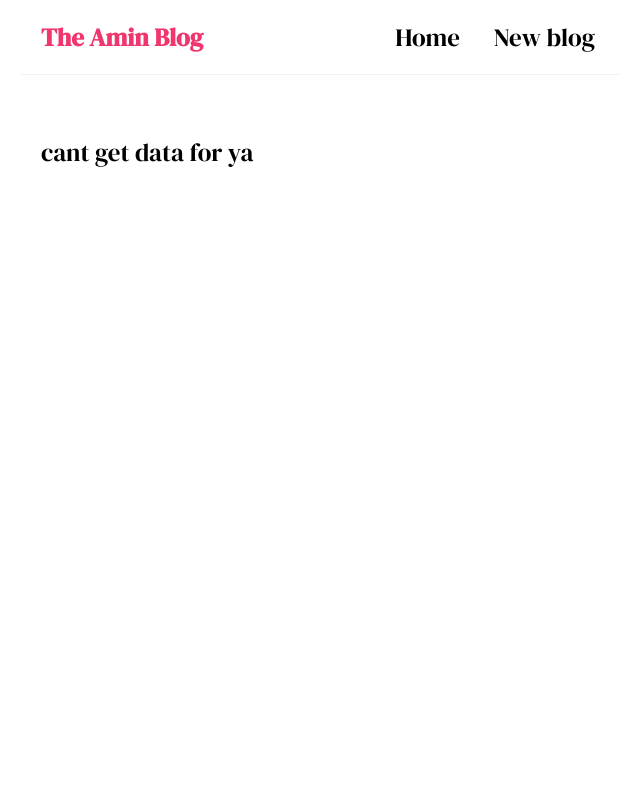
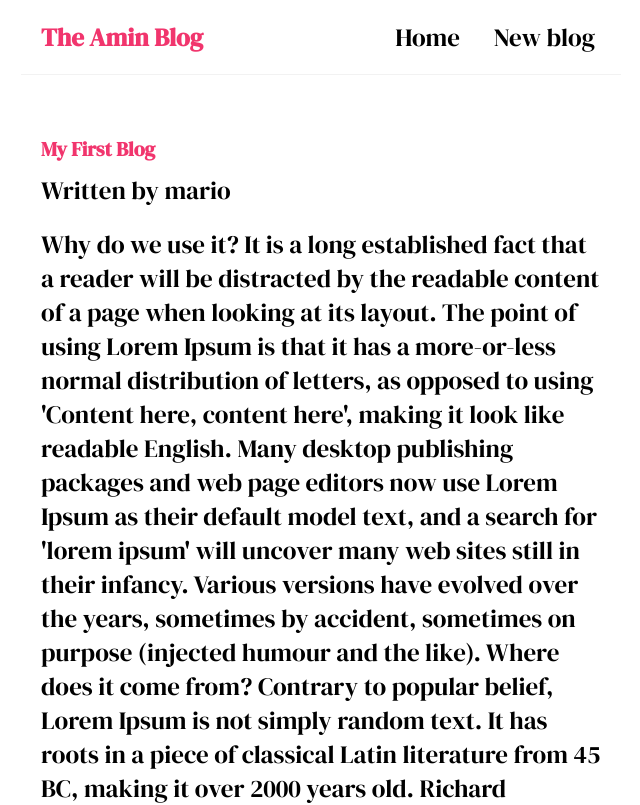
Before and after one commit to Aminriyad/Local-Blogger, a React (Create React App) app in the folder my-app/: page /blogs/1 in a window 1280 px wide. Shown: the top 805 px of the page, without its empty margins (319-959 px from the left). Built offline with nearby package versions, Linux system fonts and the light colour scheme; no server answers; data requests are answered from the project's data file.

Commit message:
there is no hope

```diff
--- a/my-app/package.json
+++ b/my-app/package.json
@@ -8,6 +8,7 @@
     "@testing-library/user-event": "^13.5.0",
     "react": "^18.2.0",
     "react-dom": "^18.2.0",
+    "react-router-dom": "^5.3.3",
     "react-scripts": "5.0.1",
     "web-vitals": "^2.1.4"
   },
--- a/my-app/src/BlogDetails.js
+++ b/my-app/src/BlogDetails.js
@@ -2,20 +2,24 @@ import { useParams } from "react-router-dom";
 import useFetch from "./usefetch";
 
 const BLogDetails = () => {
-    let  {id}= useParams();
-    const {Data:blogs,error,Pending} = useFetch("http://localhost:8000/blogs"+id)
-    return (
-        <div className="blog-details">
+    const { id } = useParams()
+
+    const {Data:blog,error,Pending} = useFetch(`http://localhost:8000/blogs/${id}`)
+    return (<>
+    <div className="blog-details">
             {Pending && <div>Loading....</div>}
             {error && <div>{error}</div>}
-            {blogs && (
+            {blog && (
                 <article>
-                    <h2>{blogs.title}</h2>
-                    <p>Written by{blogs.author}</p>
-                    <div>{blogs.body}</div>
+                    <h2>{blog.title}</h2>
+                    <p>Written by {blog.author}</p>
+                    <div>{blog.body}</div>
                 </article>
             )}
                     </div>
+        <h2>not found - page {id}</h2>
+        </>
+
         );
 }
 
--- a/my-app/src/index.css
+++ b/my-app/src/index.css
@@ -48,4 +48,19 @@
 }
 .blog-preview a{
   text-decoration: none;
+}.blog-details h2 {
+  font-size: 20px;
+  color: #f1356d;
+  margin-bottom: 10px;
 }
+.blog-details div {
+  margin: 20px 0;
+}
+.blog-details button {
+  background: #f1356d;
+  color: #fff;
+  border: 0;
+  padding: 8px;
+  border-radius: 8px;
+  cursor: pointer;
+}
--- a/my-app/src/index.js
+++ b/my-app/src/index.js
@@ -1,14 +1,19 @@
 import React from "react";
 import ReactDOM from "react-dom/client";
 import "./index.css";
-import Amin from "./App";
-
+import App from "./App";
+import { BrowserRouter} from "react-router-dom";
 const root = ReactDOM.createRoot(document.getElementById("root"));
 root.render(
-  <React.StrictMode>
-    <Amin />
-  </React.StrictMode>
+
+<React.StrictMode>
+  <BrowserRouter>
+    <App />
+ </BrowserRouter>
+ </React.StrictMode>
+
 );
 //always run these
 //npx json-server --watch C:\Users\aminr\SideZone-10\my-app\src\data\db.json --port 8000
-//npm install react-router-dom --save
+//npm uninstall -S react-router-dom
+//npm install -S react-router-dom@5.3.3
```
Also changed, not shown: my-app/src/App.js (+4 -3 lines), 1 other file (tests, documents, lock files or other folders).
